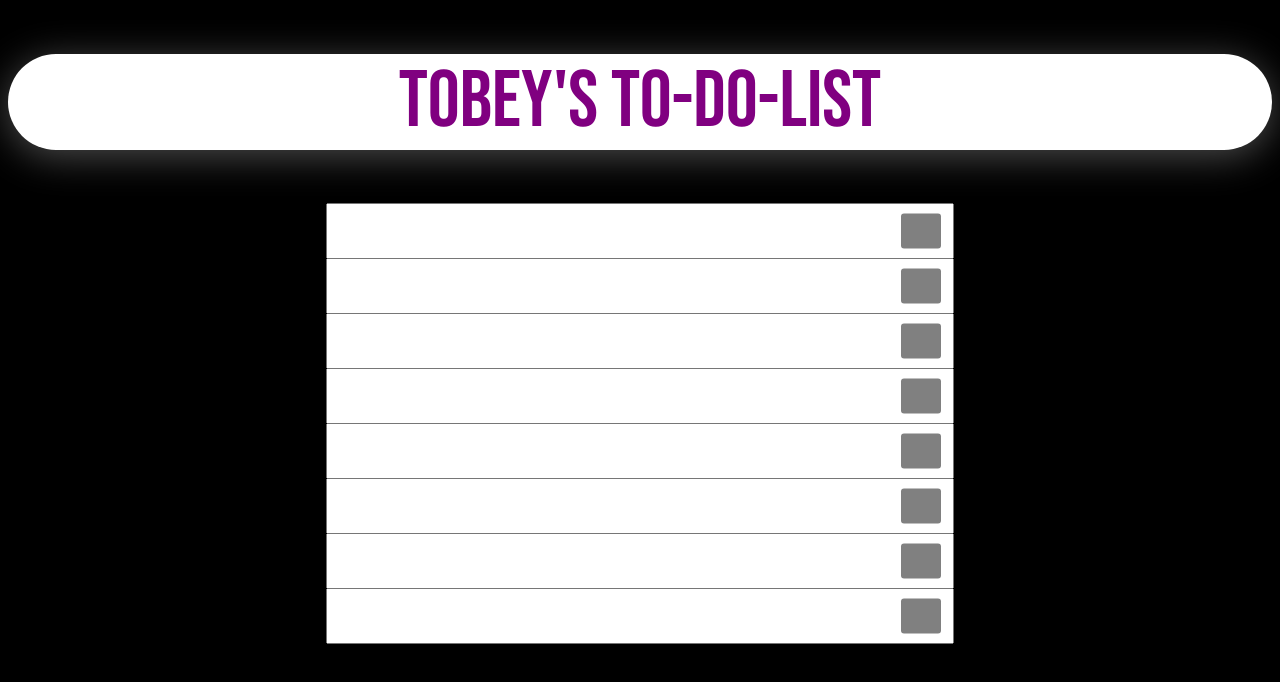
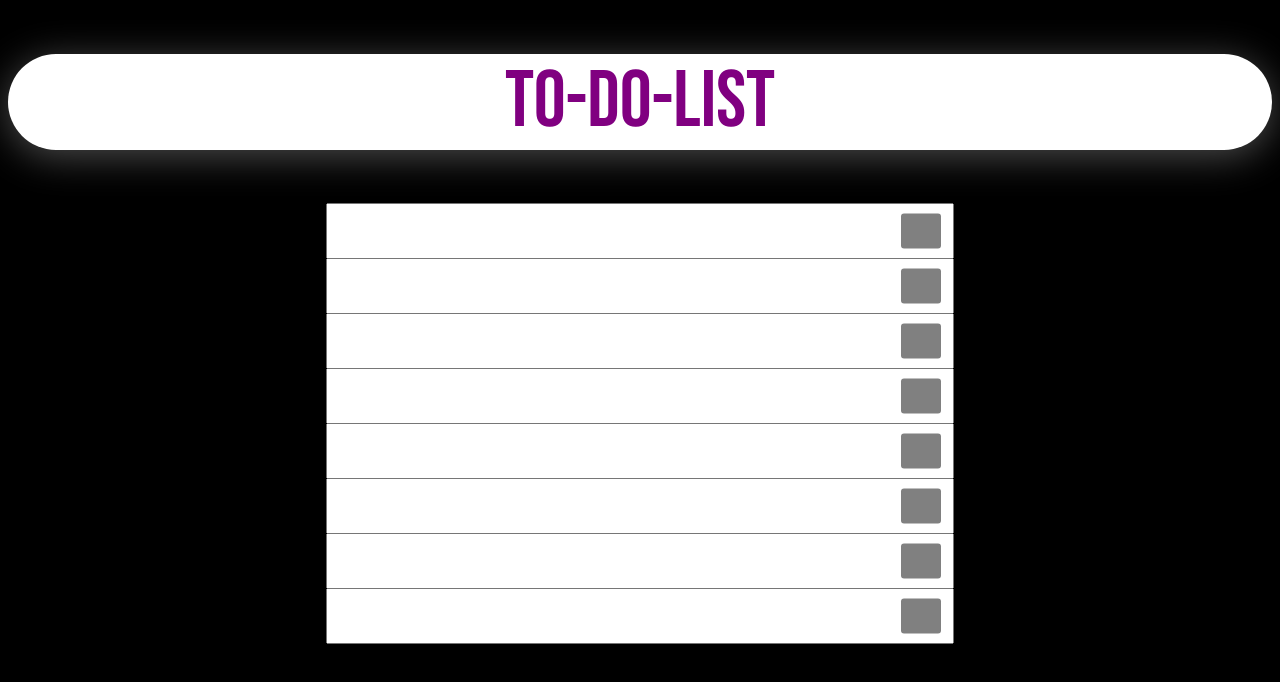
Before and after one commit to j-jackson9/To-do-List, a plain HTML site: page index.html in a window 1280 px wide. Drawn offline with Linux system fonts and the light colour scheme.

Commit message:
change title

```diff
--- a/index.html
+++ b/index.html
@@ -2,7 +2,7 @@
     <head>
         <meta charset="utf-8">
         <meta http-equiv="X-UA-Compatible" content="IE=edge">
-        <title>Tobey's To-Do-list</title>
+        <title>To-Do-list</title>
         <meta name="description" content="">
         <meta name="viewport" content="width=device-width, initial-scale=1">
         <link rel="stylesheet" href="">
@@ -14,7 +14,7 @@
     <body>
         <div class="container">
             <div class="header">
-                <h1>Tobey's To-Do-list</h1>
+                <h1>To-Do-list</h1>
             </div>
         <div class="list">
             <div class="textbox-with-checkbox">
```
